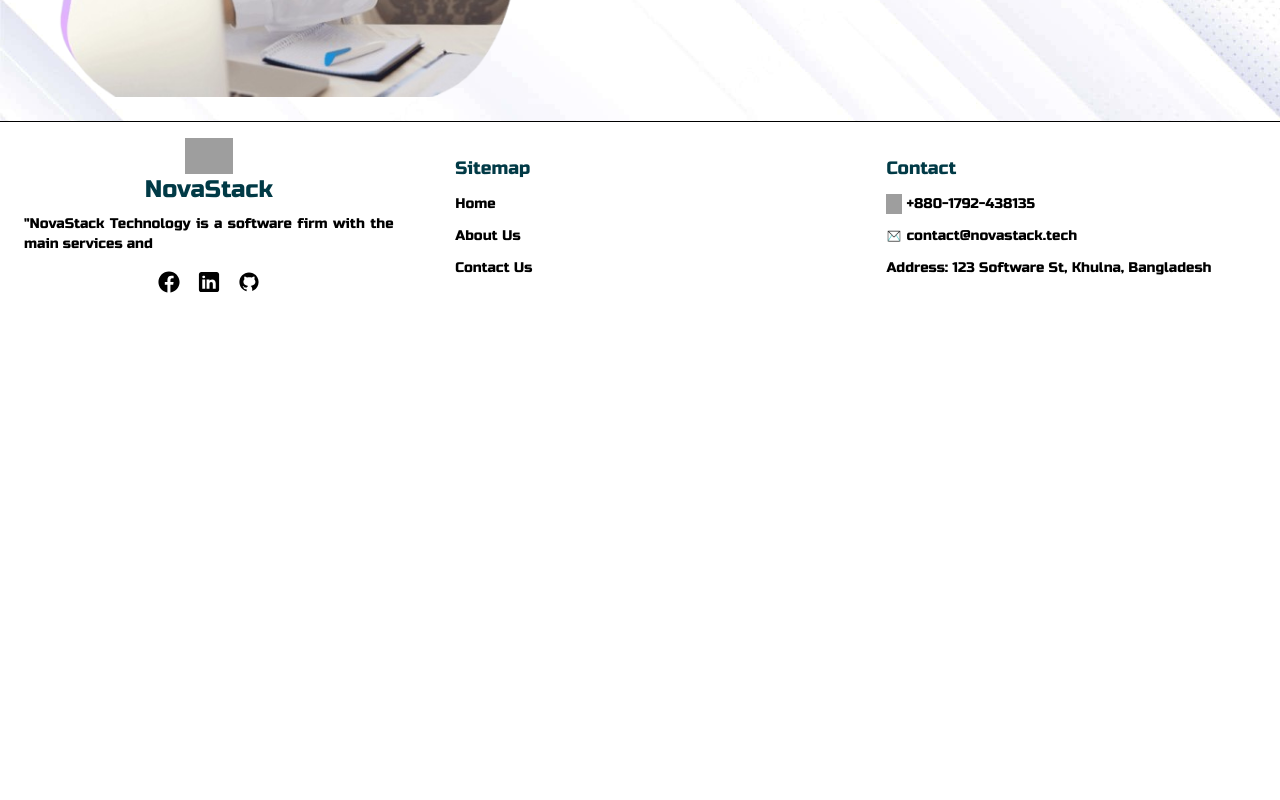
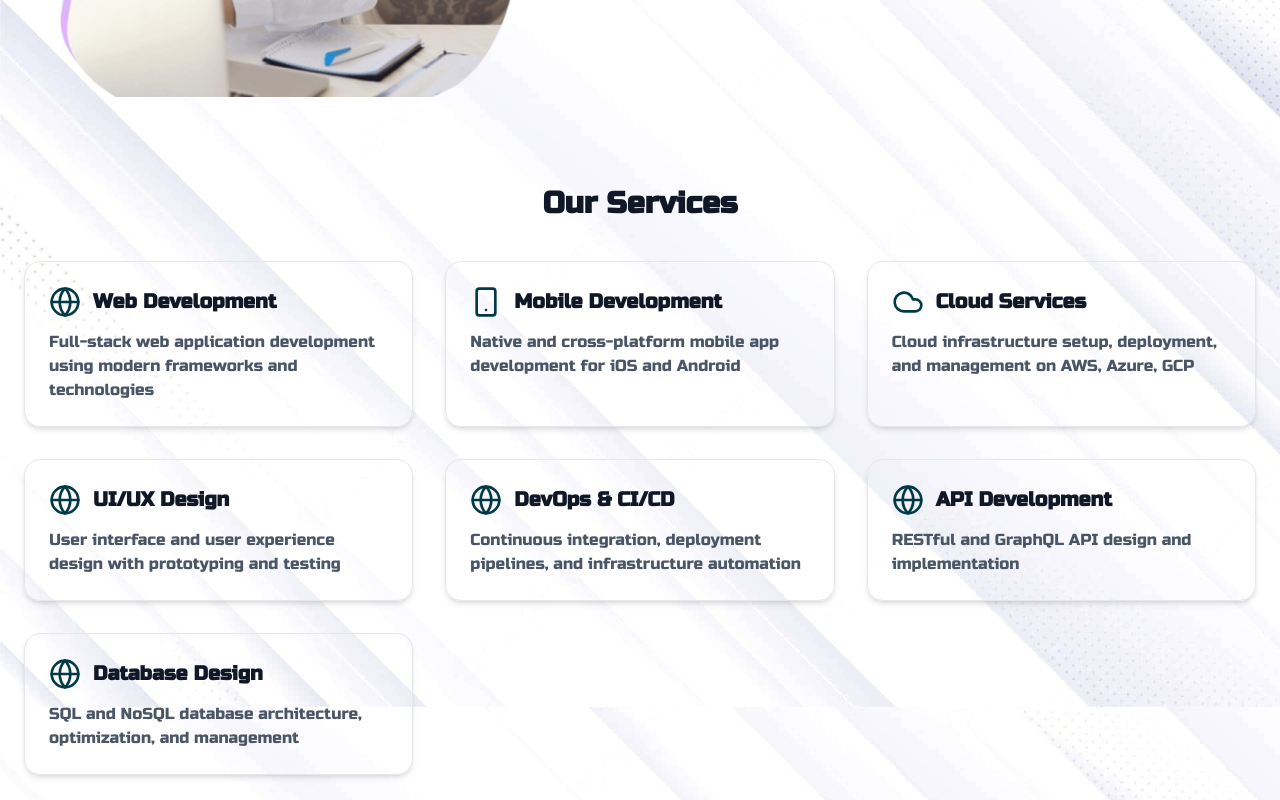
Before and after one commit to PotatoPeeZy/novastack_tech, a Next.js app: page / in a window 1280 px wide. Shown: the part 1000-1800 px from the top of the page. Before the commit the page ends 1310 px from the top, so only its background shows below. Built offline with nearby package versions, Linux system fonts and the light colour scheme; no server answers; grey boxes are pictures that could not be loaded.

Commit message:
added the services section, service card on the main page.js

```diff
--- a/app/page.js
+++ b/app/page.js
@@ -1,6 +1,7 @@
 import Title from "@/components/Home/Title";
 import Hero_1 from "@/components/Home/Hero_1";
 import Hero_2 from "@/components/Home/Hero_2";
+import ServicesSection from "@/components/Services/ServiceSection";
 
 export default function Home() {
   return (
@@ -8,6 +9,7 @@ export default function Home() {
       <Title />
       <Hero_1 />
       <Hero_2 />
+      <ServicesSection />
     </div>
   );
 }
--- /dev/null
+++ b/components/Services/ServiceCard.js
@@ -0,0 +1,23 @@
+"use client";
+import { Globe, Smartphone, Cloud } from "lucide-react";
+import React from "react";
+
+const iconMap = {
+  globe: Globe,
+  smartphone: Smartphone,
+  cloud: Cloud,
+};
+
+export default function ServiceCard({ name, description, icon }) {
+  const IconComponent = iconMap[icon] || Globe;
+
+  return (
+    <div className="p-6 rounded-2xl shadow-md hover:shadow-xl transition-all duration-300 border border-gray-200">
+      <div className="flex items-center gap-3 mb-3">
+        <IconComponent className="w-8 h-8 text-[var(--clr-primary)]" />
+        <h3 className="text-xl font-semibold text-gray-900">{name}</h3>
+      </div>
+      <p className="text-gray-600">{description}</p>
+    </div>
+  );
+}
--- /dev/null
+++ b/components/Services/ServiceSection.js
@@ -0,0 +1,26 @@
+import React from "react";
+import ServiceCard from "./ServiceCard";
+import servicesData from "@/app/appData/Services.json";
+
+export default function ServicesSection() {
+  const { services } = servicesData;
+
+  return (
+    <section className="py-16 px-6 max-w-7xl mx-auto">
+      <h2 className="text-3xl font-bold text-center mb-10 text-gray-900">
+        Our Services
+      </h2>
+
+      <div className="grid grid-cols-1 sm:grid-cols-2 lg:grid-cols-3 gap-8">
+        {services.map((service) => (
+          <ServiceCard
+            key={service.id}
+            name={service.name}
+            description={service.description}
+            icon={service.icon}
+          />
+        ))}
+      </div>
+    </section>
+  );
+}
```
